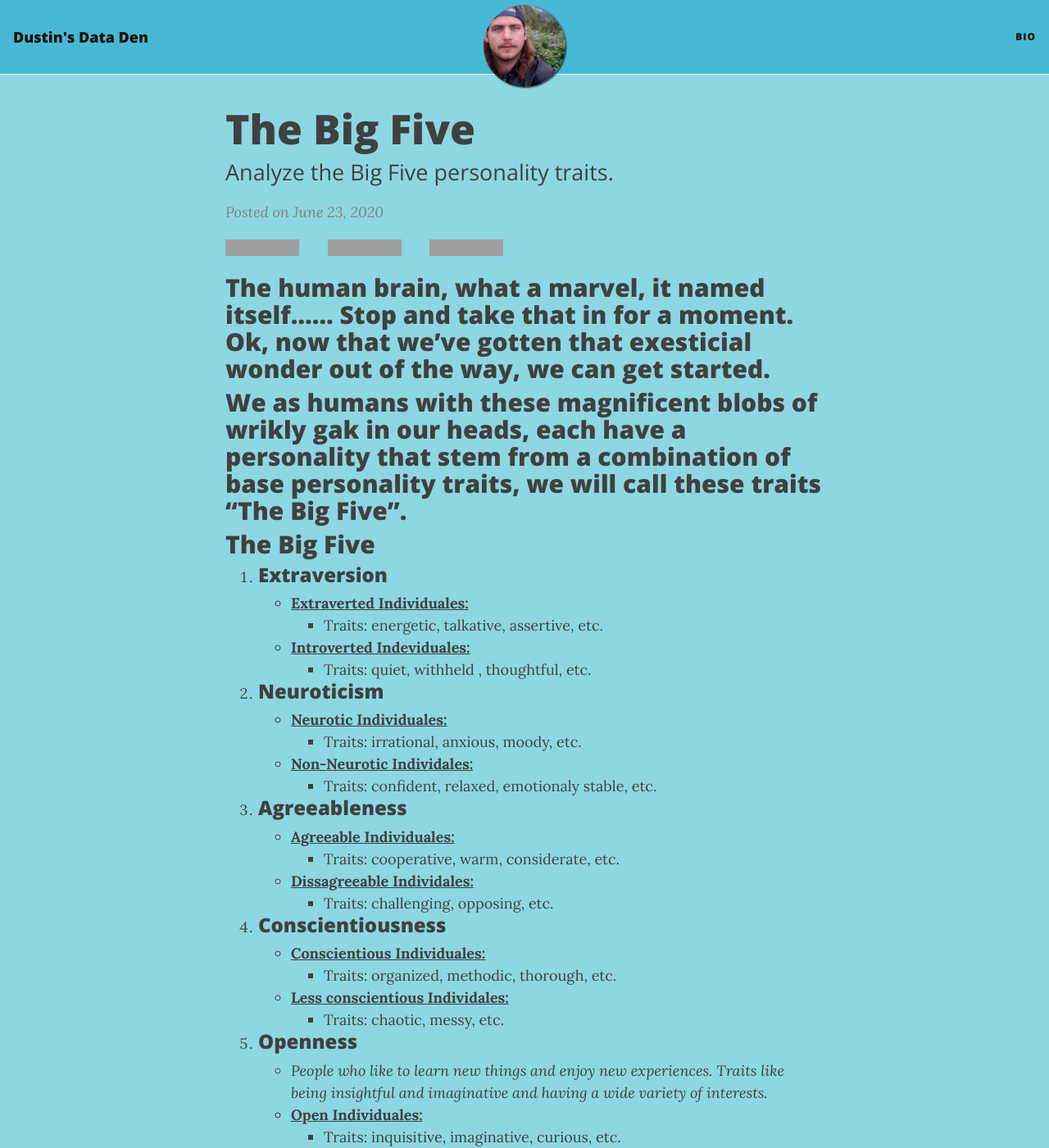
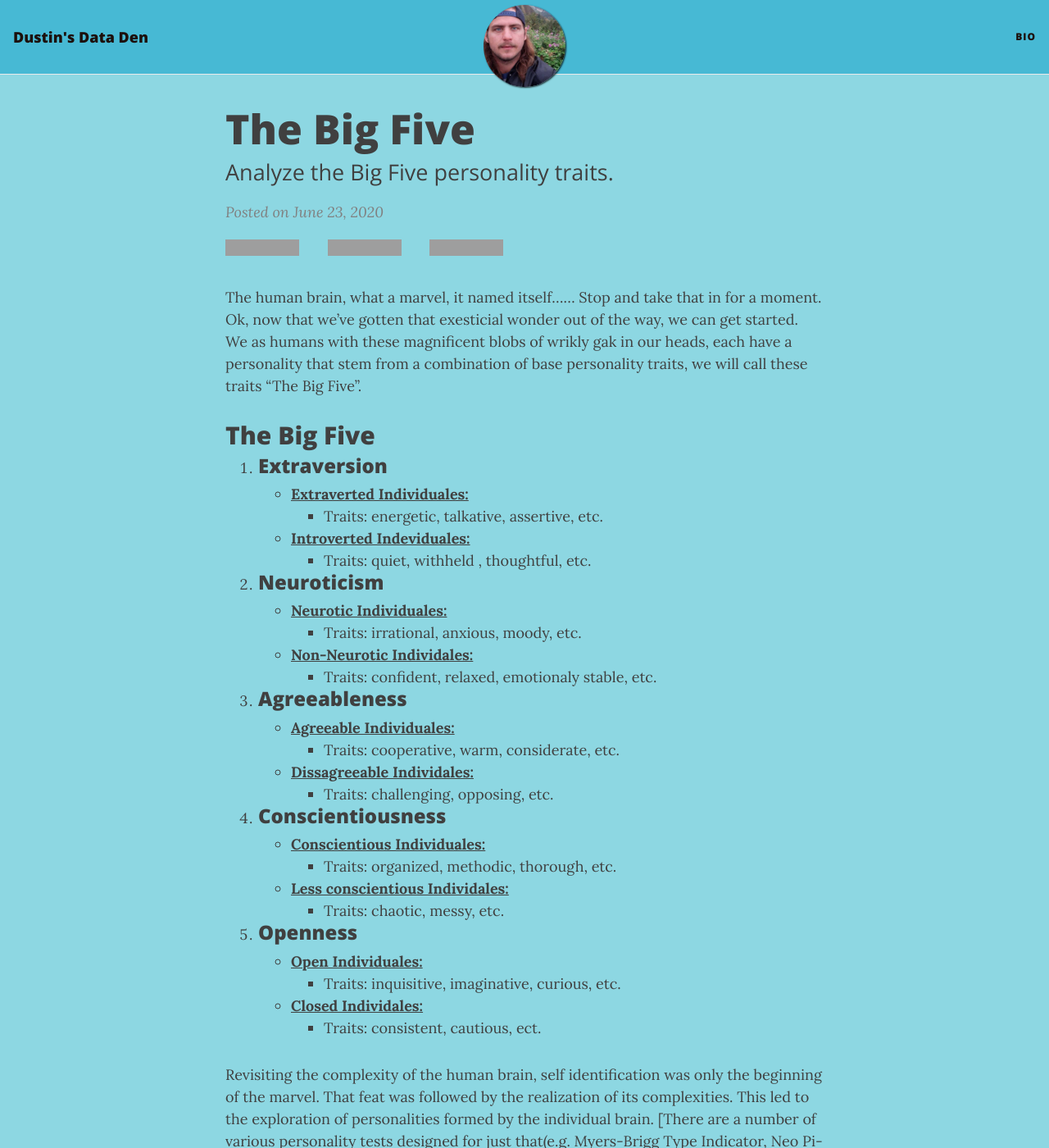
Before and after one commit to dustin-py/dustin-py.github.io, a Jekyll site: the page built from _posts/2020-06-23-myfirstpost.md, in a window 1280 px wide and 1400 px high. Shown: the whole window at 82% size. Built offline with Jekyll 4.4.1, drawn with Linux system fonts in a browser that asks for light colours; nearby versions of some CDN libraries; grey boxes are pictures that could not be loaded.

Commit message:
Update 2020-06-23-myfirstpost.md

```diff
--- a/_posts/2020-06-23-myfirstpost.md
+++ b/_posts/2020-06-23-myfirstpost.md
@@ -8,8 +8,8 @@ tags: [big,five]
 comments: true
 ---
 
-## The human brain, what a marvel, it named itself...... Stop and take that in for a moment. Ok, now that we've gotten that exesticial wonder out of the way, we can get started.
-## We as humans with these magnificent blobs of wrikly gak in our heads, each have a personality that stem from a combination of base personality traits, we will call these traits "The Big Five".
+The human brain, what a marvel, it named itself...... Stop and take that in for a moment. Ok, now that we've gotten that exesticial wonder out of the way, we can get started.
+We as humans with these magnificent blobs of wrikly gak in our heads, each have a personality that stem from a combination of base personality traits, we will call these traits "The Big Five".
 
 
 ## **The Big Five**
@@ -34,7 +34,6 @@ comments: true
     - <ins>**Less conscientious Individales:**</ins>
          - Traits: chaotic, messy, etc.
 1. ### **Openness**
-  - *People who like to learn new things and enjoy new experiences. Traits like being insightful and imaginative and having a wide variety of interests.*
     - <ins>**Open Individuales:**</ins>
          - Traits: inquisitive, imaginative, curious, etc.
     - <ins>**Closed Individales:**</ins>
@@ -44,15 +43,15 @@ comments: true
 Revisiting the complexity of the human brain, self identification was only the beginning of the marvel. That feat was followed by the realization of its complexities. This led to the exploration of personalities formed by the individual brain. [There are a number of various personality tests designed for just that(e.g. Myers-Brigg Type Indicator, Neo Pi-R, Eysenck Personality Questionaire, 16PF, Rorshach Test etc.) ]. These tests are used by schools to determine individual student interaction and by employers to determine the strengths and weaknesses of a potential employee. I'll be exploring if questions affect emotional state to provoke the answer, do negative words effect the decision? Alternatively, I'll be analyzing the general personalities of the test score population across multiple countries."
 
 
-#***Figure 1:***
+# ***Figure 1:***
 
-### Sentiment analysis is the interpretation and classification of emotions (positive, negative and neutral) within text data using text analysis techniques.
+Sentiment analysis is the interpretation and classification of emotions (positive, negative and neutral) within text data using text analysis techniques.
 
 - https://en.wikipedia.org/wiki/Sentiment_analysis
 
 >Here in ***figure 1*** we can see the sentiment analysis of each question. The blue bars show the polarity on a scale from -1 to 1, where -1 shows negative emotion, 0 is neutral or no emotion, and  1 represents postive emotion. The green bars show the subjectivity on a scale 0 to 1, where 0 means that the sentiment is objective(fact) and 1 means that the sentiment is subjective(open to interpritation).
 
 
-#***Figure 2:***
+# ***Figure 2:***
 
 >Above in ***figure 2*** is a heatmap displaying the average test scores per section from each of the top 20 countries with the most tests submitted.
```
